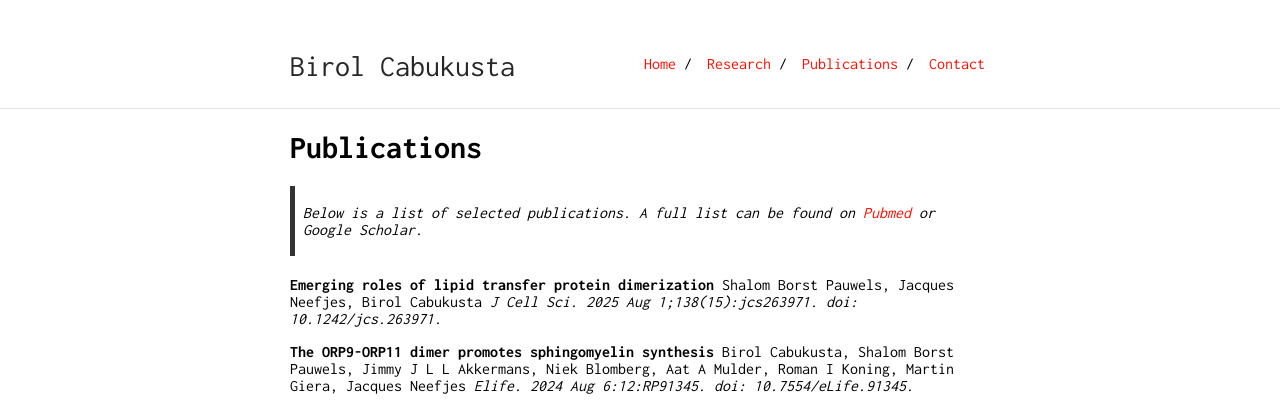
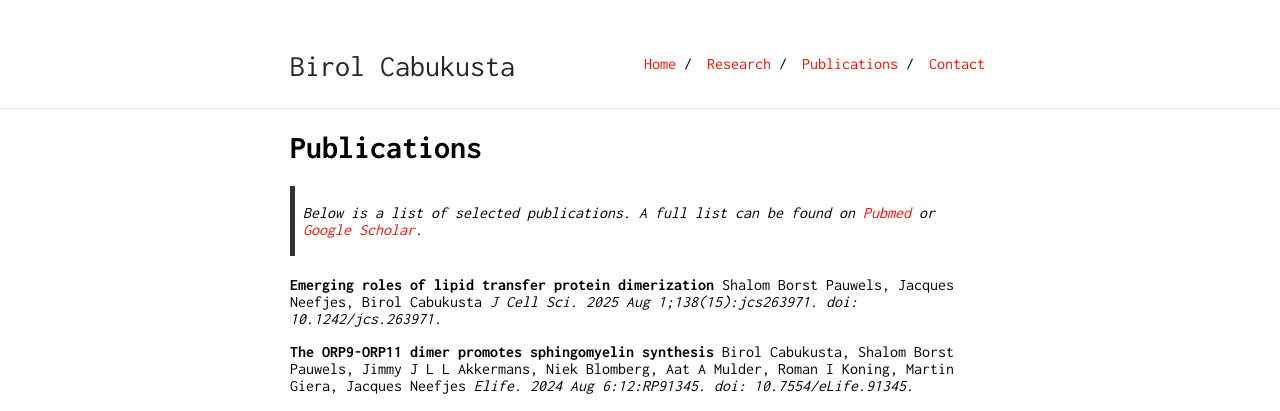
Before and after one commit to birolcabukusta/birolcabukusta.github.io, a Jekyll site: the page built from publications.md, in a window 1280 px wide. Shown: the top 411 px of the page. Built offline with Jekyll 4.4.1, drawn with Linux system fonts in a browser that asks for light colours; our own code applies the rules of GitHub Pages for plain Markdown files; part of the change alters nothing that is shown.

```diff
--- a/publications.md
+++ b/publications.md
@@ -1,6 +1,6 @@
 # Publications
 
-> Below is a list of selected publications. A full list can be found on [Pubmed](https://pubmed.ncbi.nlm.nih.gov/?term=cabukusta%20b%5Bauthor%5D&sort=date) or Google Scholar.
+> Below is a list of selected publications. A full list can be found on [Pubmed](https://pubmed.ncbi.nlm.nih.gov/?term=cabukusta%20b%5Bauthor%5D&sort=date) or [Google Scholar](https://scholar.google.com/citations?user=fu60iZ8AAAAJ&hl=en).
 
 **Emerging roles of lipid transfer protein dimerization**
 Shalom Borst Pauwels, Jacques Neefjes, Birol Cabukusta
```
